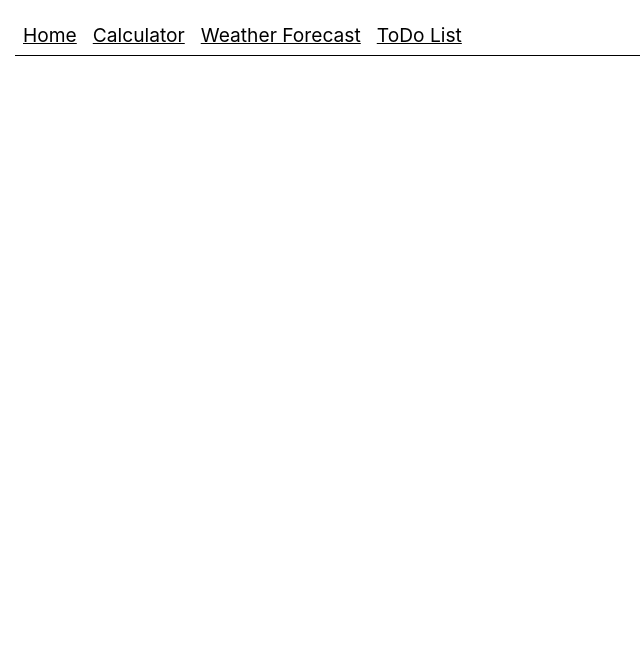
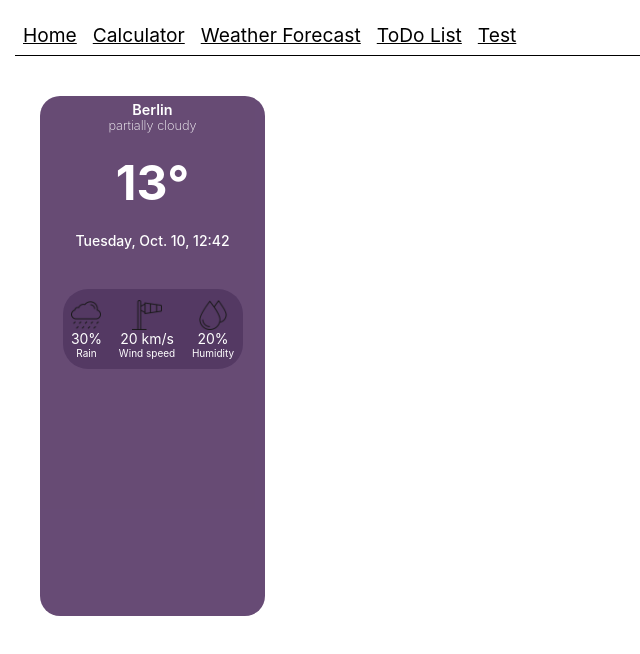
Before and after one commit to supernova-97/portfolio, a React (Create React App) app: page /test in a window 1280 px wide. Shown: the top 654 px of the page, without its empty margins (0-640 px from the left). Built offline with nearby package versions, Linux system fonts and the light colour scheme.

Commit message:
small changes

```diff
--- a/src/App.js
+++ b/src/App.js
@@ -5,6 +5,7 @@ import Calculator from "./components/Calculator";
 import Weather from "./components/Weather-App";
 import ToDo from "./components/To-Do";
 import styled from "styled-components";
+import Test from "./components/Test/Test";
 
 export default function App() {
 
@@ -15,12 +16,14 @@ export default function App() {
         <Link to="/calculator">Calculator</Link>
         <Link to="/weather">Weather Forecast</Link>
         <Link to="/todo">ToDo List</Link>
+        <Link to="/test">Test</Link>
       </Nav>
       <Routes>
         <Route path="/" element={<Homepage />} />
         <Route path="/calculator" element={<Calculator />} />
         <Route path="/weather" element={<Weather />} />
         <Route path="/todo" element={<ToDo />} />
+        <Route path="/test" element={<Test />} />
       </Routes>
     </>
   );
--- a/src/components/Homepage/index.js
+++ b/src/components/Homepage/index.js
@@ -8,8 +8,8 @@ export default function Homepage() {
   return (
     <>
       <Wrapper>
-        <h1>Welcome!</h1>
-        <h2>To the place where I collect all my projects.</h2>
+        <h1>Felix Buyni</h1>
+        <h2>Front End Developer</h2>
       </Wrapper>
     </>
   );
--- /dev/null
+++ b/src/components/Test/Test.js
@@ -0,0 +1,99 @@
+import React from "react";
+import styled from "styled-components";
+import rain from "../../icons/rain.png";
+import raindrop from "../../icons/raindrop.png";
+import wind from "../../icons/wind.png";
+
+export default function Test() {
+  return (
+    <Wrapper>
+      <Card>
+        <H1>Berlin</H1>
+        <H2>partially cloudy</H2>
+        <Temp>13°</Temp>
+        <Date>Tuesday, Oct. 10, 12:42</Date>
+        <InfoWrapper>
+          <InfoDetail>
+            <img src={rain} height="30" width="30" />
+            <p>30%</p>
+            <Detail>Rain</Detail>
+          </InfoDetail>
+
+          <InfoDetail>
+            <img src={wind} height="30" width="30" />
+            <p>20 km/s</p>
+            <Detail>Wind speed</Detail>
+          </InfoDetail>
+
+          <InfoDetail>
+            <img src={raindrop} height="30" width="30" />
+            <p>20%</p>
+            <Detail>Humidity</Detail>
+          </InfoDetail>
+        </InfoWrapper>
+      </Card>
+    </Wrapper>
+  );
+}
+
+const Wrapper = styled.div`
+  margin: 40px;
+`;
+const Card = styled.div`
+  background-color: #573866;
+  height: 65vh;
+  width: 225px;
+  border-radius: 20px;
+  opacity: 90%;
+  display: flex;
+  flex-direction: column;
+  align-items: center;
+`;
+
+const H1 = styled.h1`
+margin-top: 5px;
+  color: #fff;
+  font-size: 0.9rem;
+  font-weight: 600;
+`;
+const H2 = styled.h2`
+  color: #fff;
+  font-size: 0.8rem;
+  font-weight: 200;
+`;
+
+const Temp = styled.span`
+  margin: 20px;
+  color: #fff;
+  font-size: 3rem;
+  font-weight: 700;
+`;
+
+const Date = styled.p`
+  color: #fff;
+  font-size: 14px;
+  font-weight: 500;
+`;
+
+const InfoWrapper = styled.div`
+  display: flex;
+  justify-content: space-around;
+  align-items: center;
+  margin: 40px 0 0 0;
+  border-radius: 25px;
+  width: 80%;
+  height: 80px;
+  background-color: #422453;
+`;
+
+const InfoDetail = styled.div`
+  color: #fff;
+  font-size: 14px;
+  display: flex;
+  flex-direction: column;
+  align-items: center;
+`;
+
+const Detail = styled.p`
+  font-size: 10px;
+`;
--- a/src/components/To-Do/Todo.js
+++ b/src/components/To-Do/Todo.js
@@ -1,27 +1,62 @@
 import React from "react";
 import { TODO_ACTIONS } from ".";
+import styled from "styled-components";
 
 export default function Todo({ todo, dispatch }) {
   return (
-    <div>
-      <span style={{ color: todo.complete ? "#AAA" : "#000" }}>
+    <Div>
+      <Span style={{ color: todo.complete ? "#CBD1CE" : "#000", textDecoration: todo.complete? "line-through" : "none" }}>
         {todo.todo}
-      </span>
-      <button
+      </Span>
+      <Buttons>
+        <Button
           onClick={() =>
-          dispatch({ type: TODO_ACTIONS.TOGGLE_TODO, payload: { id: todo.id } })
+            dispatch({
+              type: TODO_ACTIONS.TOGGLE_TODO,
+              payload: { id: todo.id },
+            })
           }
         >
           Check
-      </button>
-      <button
+        </Button>
+        <Button
           onClick={() =>
-          dispatch({ type: TODO_ACTIONS.DELETE_TODO, payload: { id: todo.id } })
+            dispatch({
+              type: TODO_ACTIONS.DELETE_TODO,
+              payload: { id: todo.id },
+            })
           }
         >
           Delete
-      </button>
-
-    </div>
+        </Button>
+      </Buttons>
+    </Div>
   );
 }
+
+const Span = styled.span`
+  margin: 10px;
+`;
+
+const Buttons = styled.div`
+display: flex;
+flex-direction: row;
+align-items: center;
+`
+const Button = styled.button`
+ margin: 5px;
+ background-color: #fff;
+ border-radius: 5px;
+ border: 2px solid #AAA;
+`
+
+const Div = styled.div`
+ display: flex;
+ justify-content: space-between;
+ width: 40%;
+ border: 1px solid black;
+ border-radius: 5px;
+ box-shadow: -2px 2px 4px 1px #AAA;
+ margin: 5px;
+ padding: 5px;
+`
--- a/src/components/To-Do/index.js
+++ b/src/components/To-Do/index.js
@@ -1,6 +1,7 @@
 import React, { useReducer } from "react";
 import { useState } from "react";
 import Todo from "./Todo";
+import styled from "styled-components";
 
 export const TODO_ACTIONS = {
   ADD_TODO: "add-todo",
@@ -41,8 +42,9 @@ export default function ToDo() {
   return (
     <>
       <h1>To-do list:</h1>
+      <Wrapper>
         <form onSubmit={handleSubmit}>
-        <input
+          <Input
             type="text"
             value={todo}
             onChange={(e) => setTodo(e.target.value)}
@@ -51,6 +53,18 @@ export default function ToDo() {
         {tasks.map((task) => {
           return <Todo key={task.id} todo={task} dispatch={dispatch} />;
         })}
+      </Wrapper>
     </>
   );
 }
+
+const Wrapper = styled.div`
+  display: flex;
+  flex-direction: column;
+  align-items: center;
+`;
+
+const Input = styled.input`
+ height: 20px;
+ margin-bottom: 20px;
+`
```
Also changed, not shown: src/icons/raindrop.png (added), src/icons/wind.png (added). Lines whose indentation alone changed are shown as unchanged.
